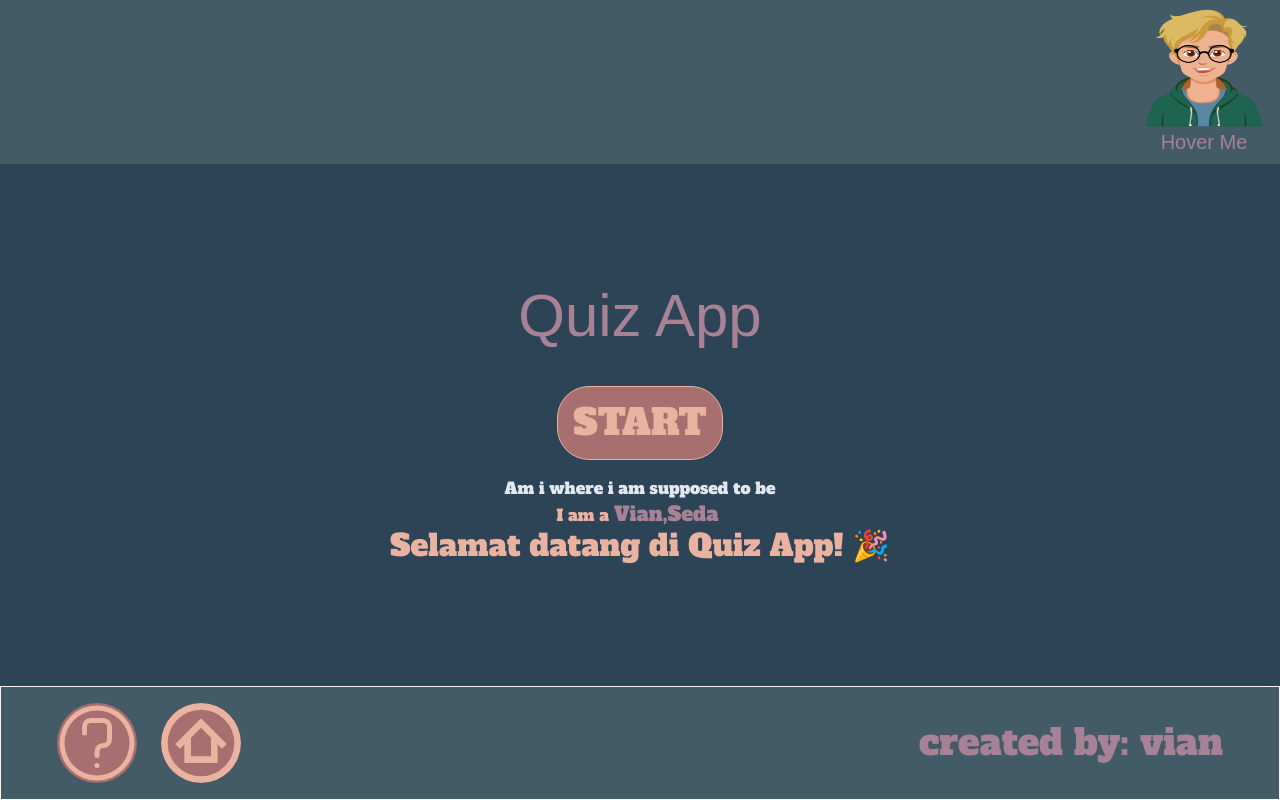
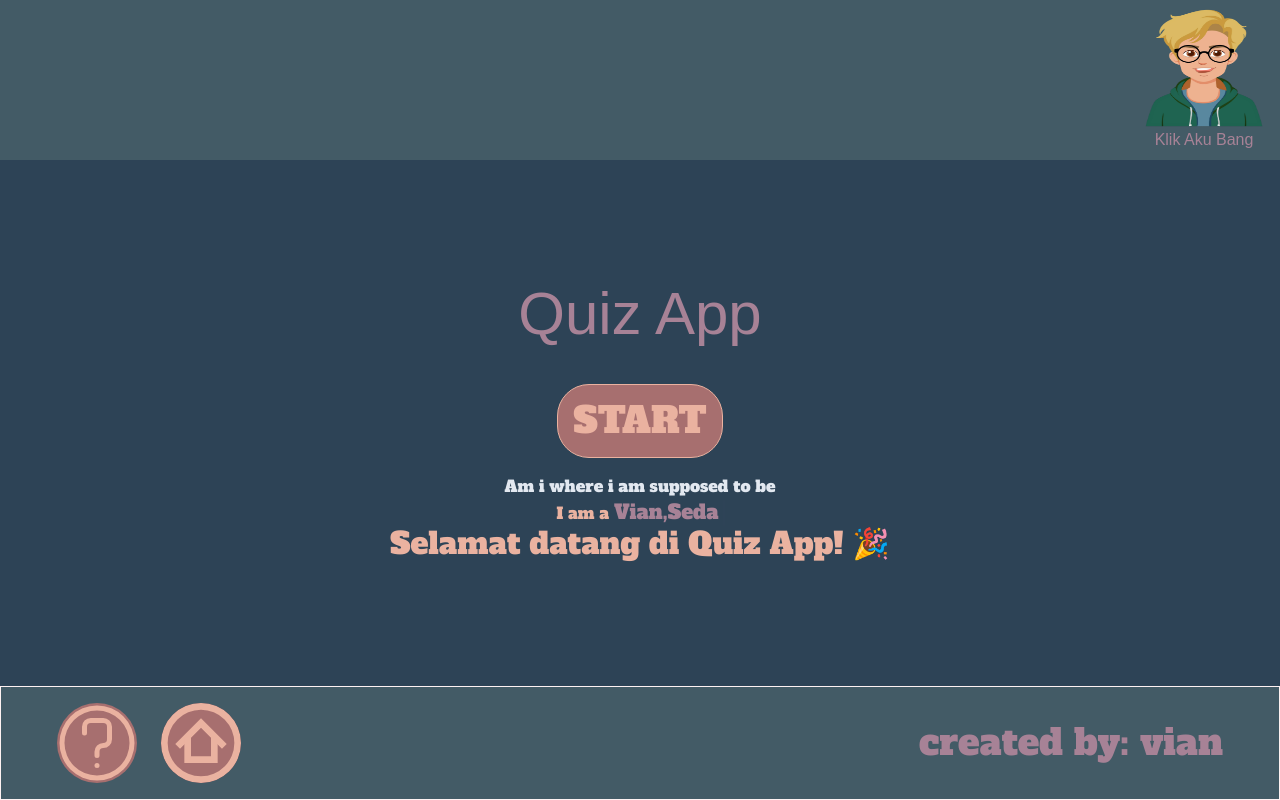
Before and after one commit to Vian-Yan/QUIZ-APP, a React (Vite) app: page / in a window 1280 px wide. Built offline with nearby package versions, Linux system fonts and the light colour scheme; a web font is replaced by a local one.

Commit message:
updated tooltip

```diff
--- a/src/components/Header.jsx
+++ b/src/components/Header.jsx
@@ -6,11 +6,14 @@ const Header = ({ display }) => {
     <div className="bg-header-footer w-full flex justify-between  items-center  p-2 text-english font-aclonica px-4">
       <div className="text-5xl">{display !== 'start' ? 'quiz app' : ''}</div>
 
-      <nav
-        className="gap-4 text-2xl relative  group  inline-block "
-        onClick={() => setShowTooltip((prev) => !prev)}
-      >
-        <div className="flex flex-col items-center justify-center relative group-hover:scale-110 transition-transform duration-200 cursor-pointer">
+      <nav className="relative" onClick={() => setShowTooltip((prev) => !prev)}>
+        <div
+          className={`flex flex-col items-center justify-center  cursor-pointer  ${
+            showTooltip
+              ? 'scale-110 transform transition-transform duration-200'
+              : ''
+          } `}
+        >
           <img
             src="/assets/smiling-young-man-glasses.png"
             alt=""
@@ -18,7 +21,9 @@ const Header = ({ display }) => {
             height={60}
             className="sm:w-30 sm:h-30"
           />
-          <span className="text-sm sm:text-xl">Hover Me</span>
+          <span
+            className={`${showTooltip ? 'text-pastelPink' : 'text-english'}`}
+          >{`${showTooltip ? 'Thanks Udah Klik' : 'Klik Aku Bang'}`}</span>
         </div>
         <ul
           className={`absolute -bottom-22 right-0 z-55  border transition-all duration-300 bg-copper text-white text-sm rounded-lg  w-60 h-20  flex py-2 items-center justify-center ${
@@ -30,6 +35,7 @@ const Header = ({ display }) => {
             <a
               href="https://www.instagram.com/viannv___/"
               rel="noopener noreferrer"
+              className="hover:scale-110 transition-transform duration-200"
             >
               <svg
                 xmlns="http://www.w3.org/2000/svg"
@@ -55,7 +61,11 @@ const Header = ({ display }) => {
 
           <li className="flex flex-col gap-1 items-center">
             <span>telegram</span>
-            <a href="https://t.me/Aowkaowkaks" rel="noopener noreferrer">
+            <a
+              href="https://t.me/Aowkaowkaks"
+              rel="noopener noreferrer"
+              className="hover:scale-110 transition-transform duration-200"
+            >
               <svg
                 xmlns="http://www.w3.org/2000/svg"
                 x="0px"
```
